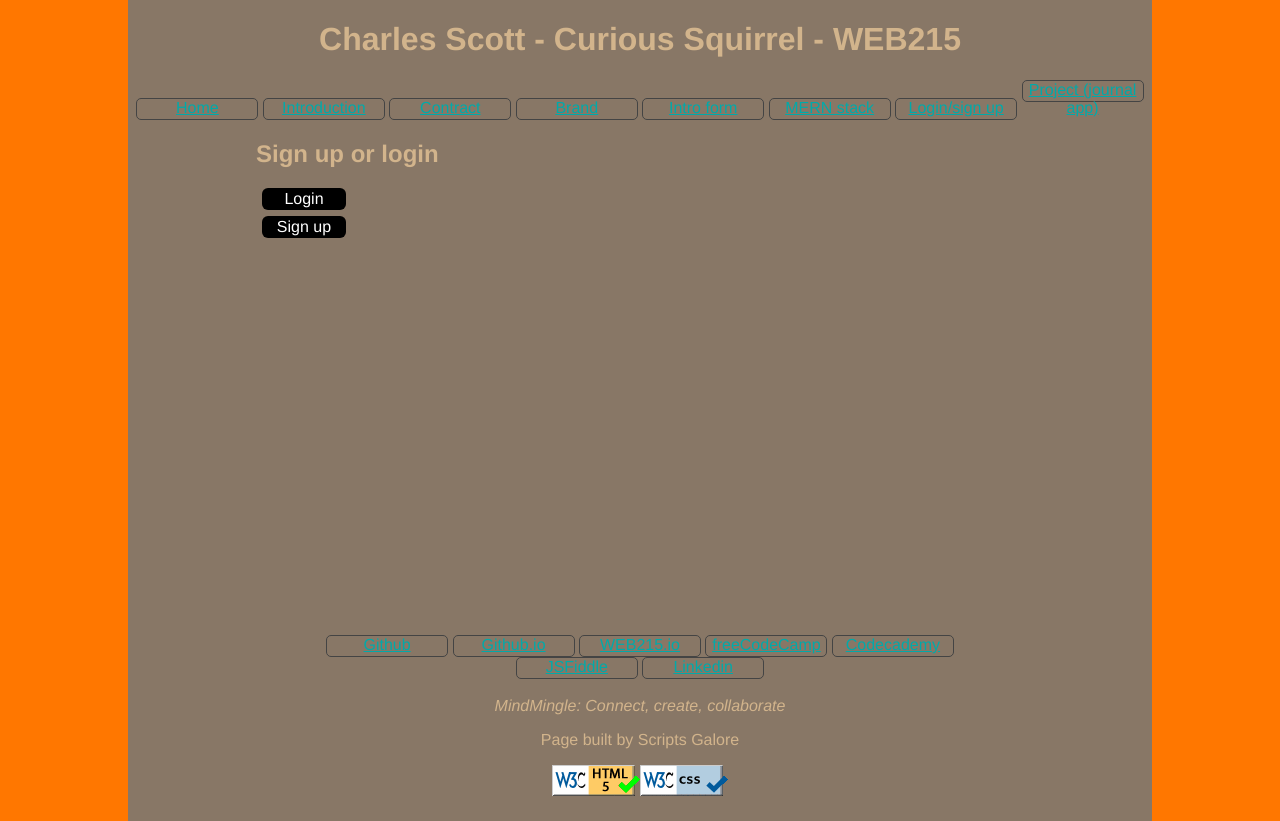
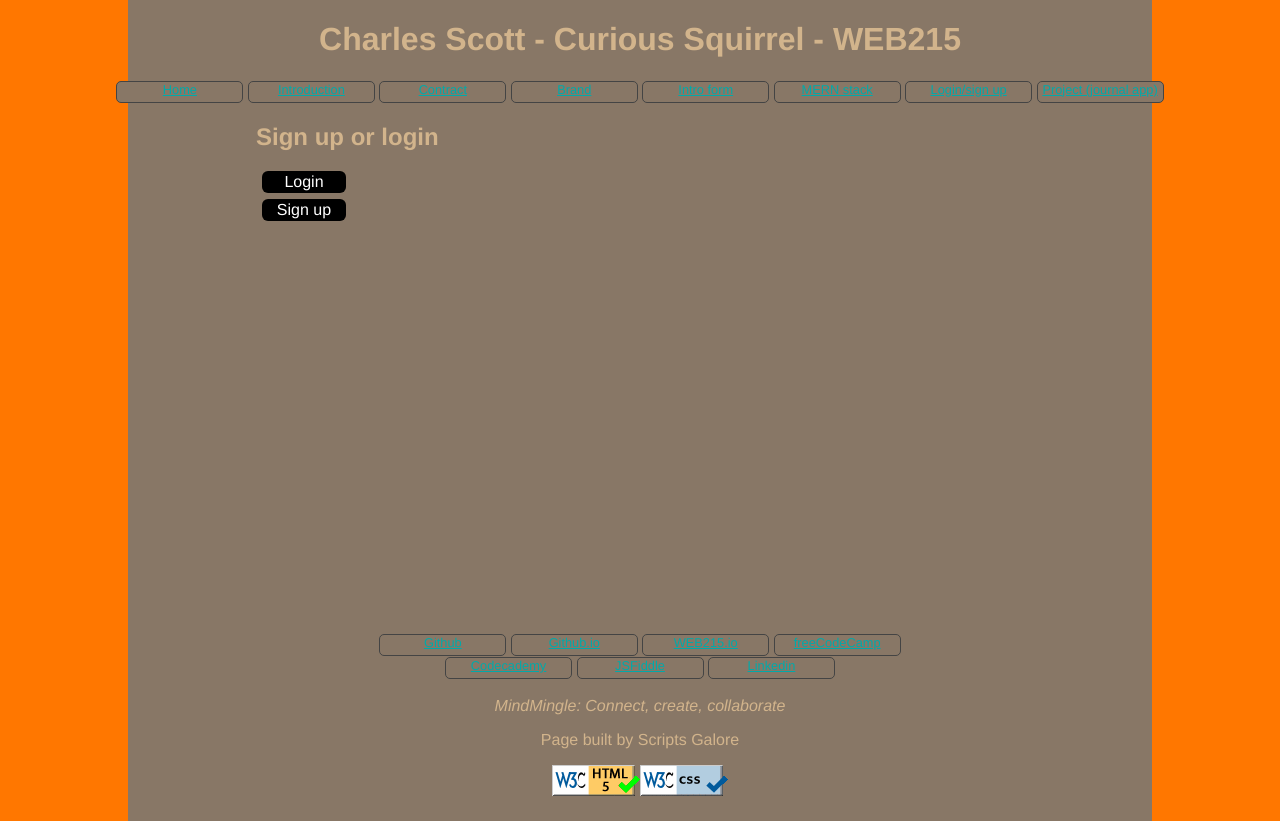
Before and after one commit to cscott53/web215_m11_login, a React (Create React App) app in the folder client/: page / in a window 1280 px wide. Built offline with nearby package versions, Linux system fonts and the light colour scheme.

Commit message:
Fixed header css

```diff
--- a/client/src/App.css
+++ b/client/src/App.css
@@ -43,7 +43,8 @@ footer {
   transform: translateX(-50%);
 }
 .links {
-  width: 120px;
+  width: 125px;
+  font-size: .8em;
   display: inline-block;
   border-radius: 5px;
   border: 1px solid #444;
```
